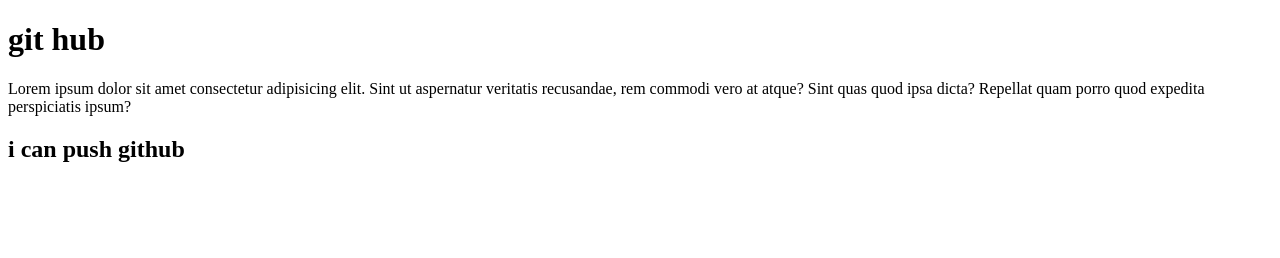
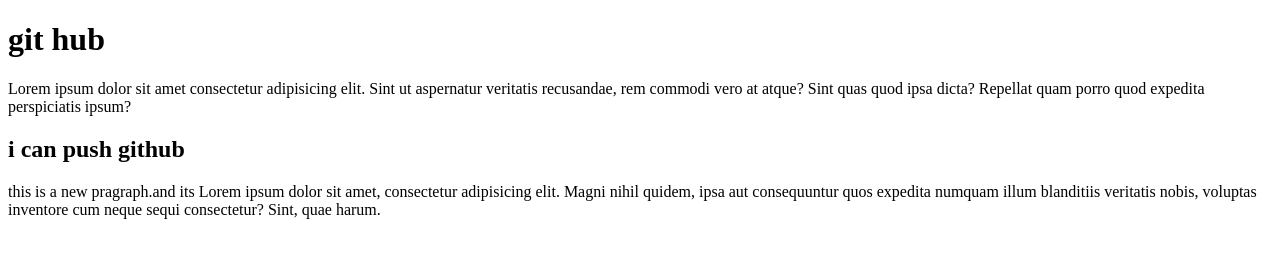
Before and after one commit to jahanur96/git-basic, a plain HTML site: page index.html in a window 1280 px wide. Drawn offline with Linux system fonts and the light colour scheme.

Commit message:
second commit

```diff
--- a/index.html
+++ b/index.html
@@ -9,5 +9,6 @@
     <h1>git hub</h1>
     <p>Lorem ipsum dolor sit amet consectetur adipisicing elit. Sint ut aspernatur veritatis recusandae, rem commodi vero at atque? Sint quas quod ipsa dicta? Repellat quam porro quod expedita perspiciatis ipsum?</p>
     <h2>i can push github</h2>
+    <P>this is a new pragraph.and its Lorem ipsum dolor sit amet, consectetur adipisicing elit. Magni nihil quidem, ipsa aut consequuntur quos expedita numquam illum blanditiis veritatis nobis, voluptas inventore cum neque sequi consectetur? Sint, quae harum.</P>
 </body>
 </html>
```
